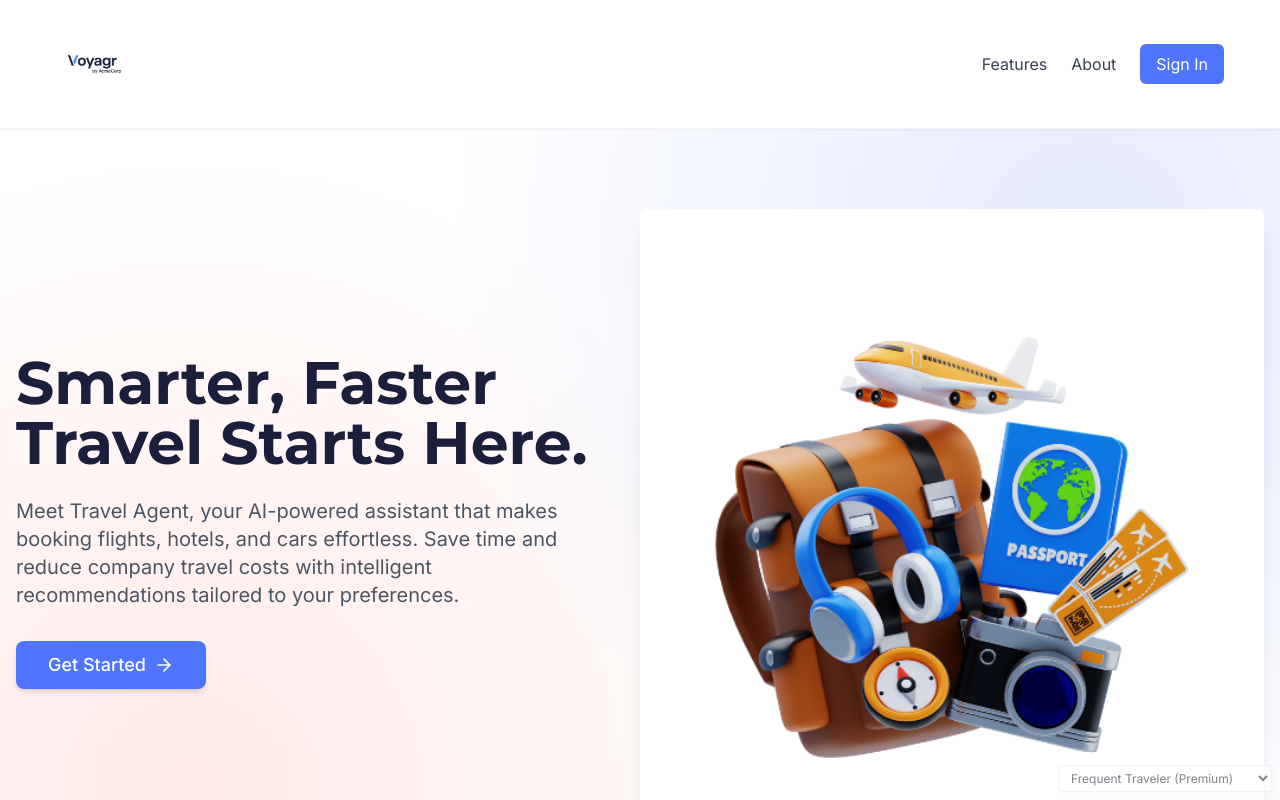
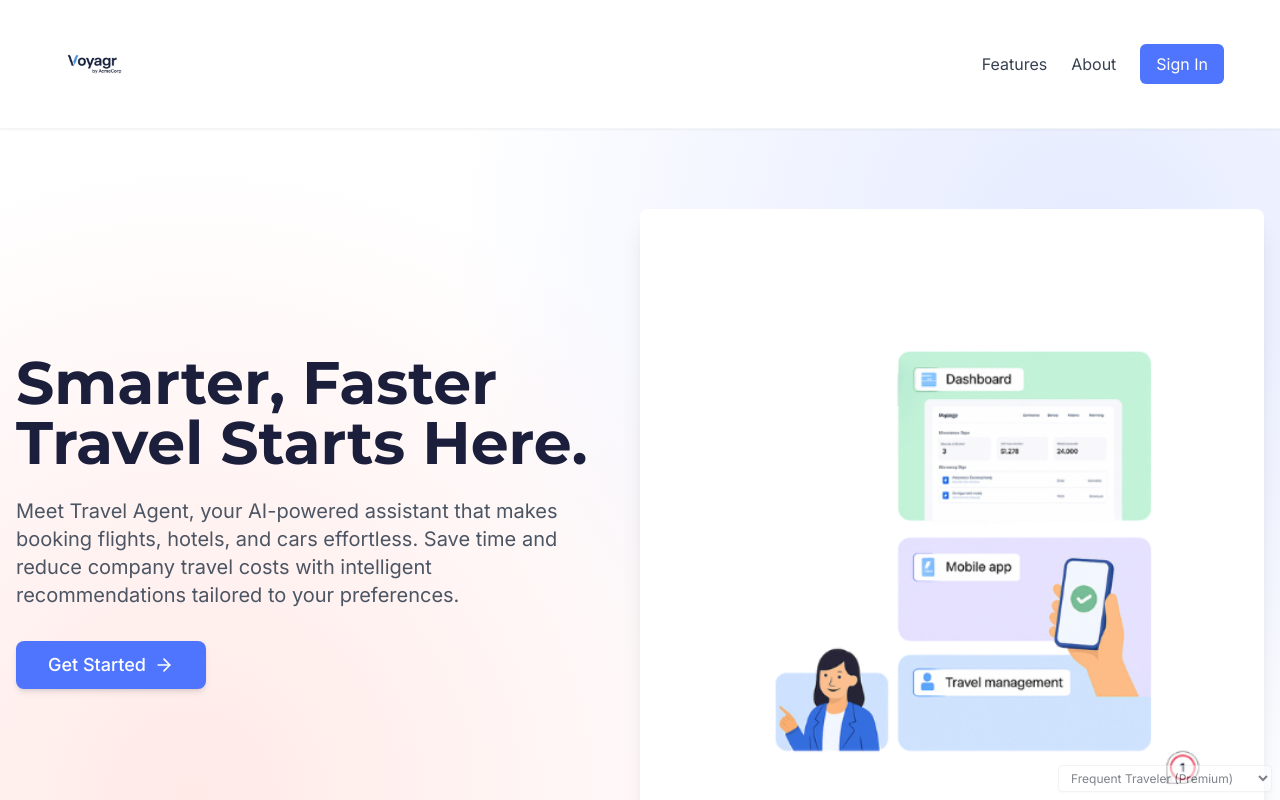
Before and after one commit to Nokamorad/acmetravel-ai-demo-hub, a React (Vite) app: page / in a window 1280 px wide. Shown: the top 800 px of the page. Built offline with nearby package versions, Linux system fonts and the light colour scheme; a web font is replaced by a local one.

Commit message:
Visual edit in Lovable
Edited UI in Lovable

```diff
--- a/src/pages/Homepage.tsx
+++ b/src/pages/Homepage.tsx
@@ -1,4 +1,3 @@
-
 import React from "react";
 import { Link } from "react-router-dom";
 import { Button } from "@/components/ui/button";
@@ -40,7 +39,7 @@ const Homepage = () => {
             </div>
             <div className="lg:w-1/2">
               <div className="rounded-lg overflow-hidden shadow-xl bg-white p-2 md:p-4">
-                <img alt="Travel booking interface" className="w-full h-auto rounded-lg" src="/lovable-uploads/65a50e17-873b-4448-83cf-d441e83e15dc.png" />
+                <img alt="Travel booking interface" className="w-full h-auto rounded-lg" src="/lovable-uploads/b323a2e6-b90d-414a-a61b-a6c7ae258253.png" />
               </div>
             </div>
           </div>
```
Also changed, not shown: public/lovable-uploads/b323a2e6-b90d-414a-a61b-a6c7ae258253.png (added).
